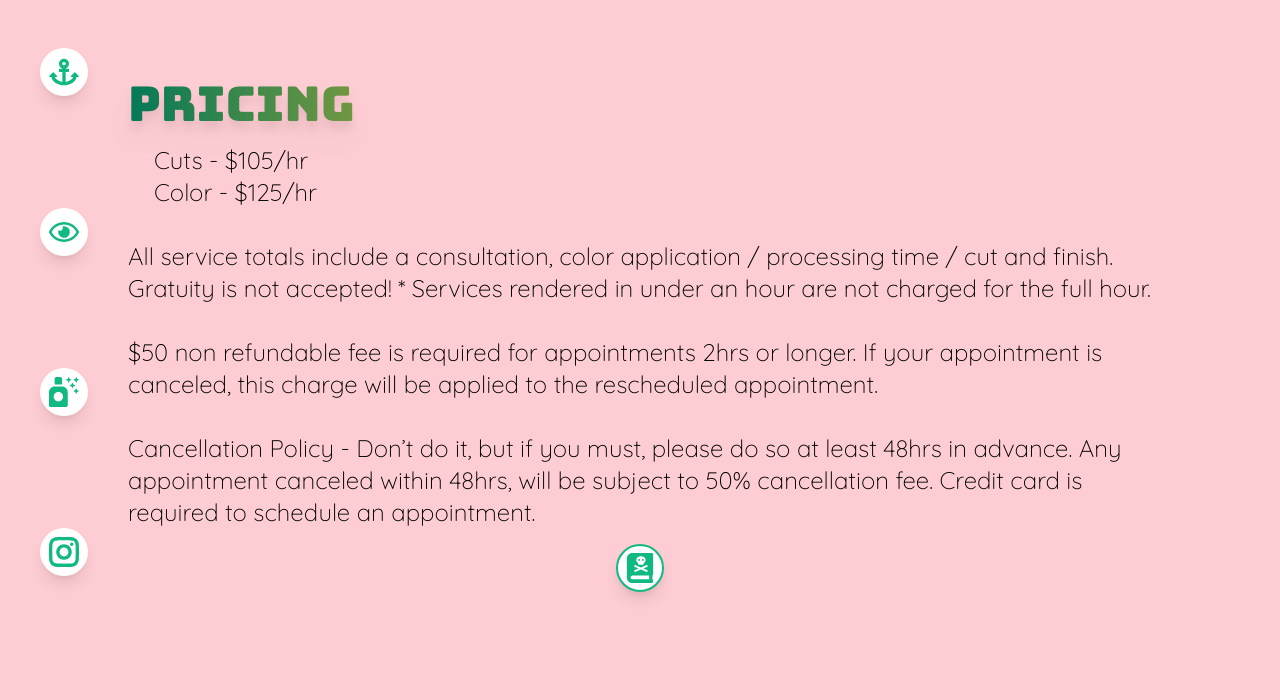
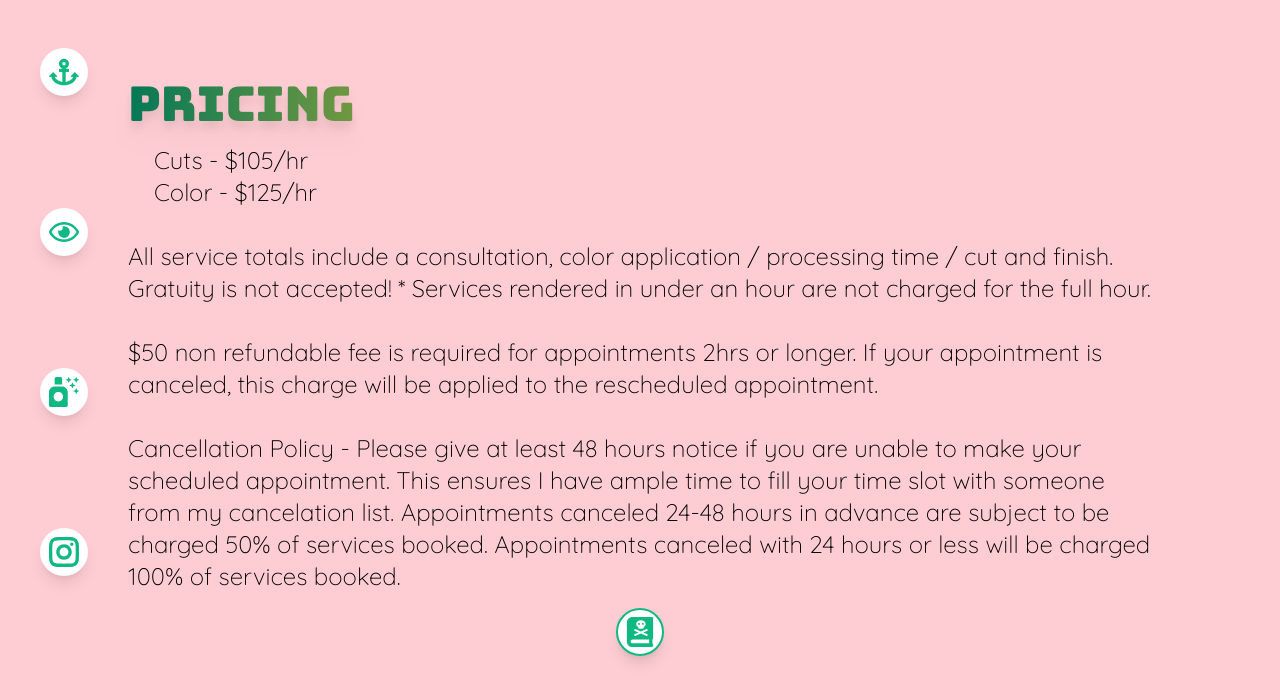
Before and after one commit to LaurieLonecrow/Pepper-Poppy, a Next.js app: page /pricing in a window 1280 px wide. Shown: the top 700 px of the page. Built offline with nearby package versions, Linux system fonts and the light colour scheme; a web font is replaced by a local one.

Commit message:
update cancellation policy

```diff
--- a/constants/services.js
+++ b/constants/services.js
@@ -65,7 +65,7 @@ export const Pricing =
     Deposits : `$50 non refundable fee is required for appointments 2hrs or longer.  If your appointment is canceled, this charge will be applied to the rescheduled appointment.`,
 
     'Cancellation Policy':
-`Cancellation Policy - Don’t do it, but if you must, please do so at least 48hrs in advance.  Any appointment canceled within 48hrs, will be subject to 50% cancellation fee.  Credit card is required to schedule an appointment.`,
+`Cancellation Policy - Please give at least 48 hours notice if you are unable to make your scheduled appointment. This ensures I have ample time to fill your time slot with someone from my cancelation list. Appointments canceled 24-48 hours in advance are subject to be charged 50% of services booked. Appointments canceled with 24 hours or less will be charged 100% of services booked.`,
 
     prices: [[`    Cuts - $105/hr`,`
     Color - $125/hr`],
```
